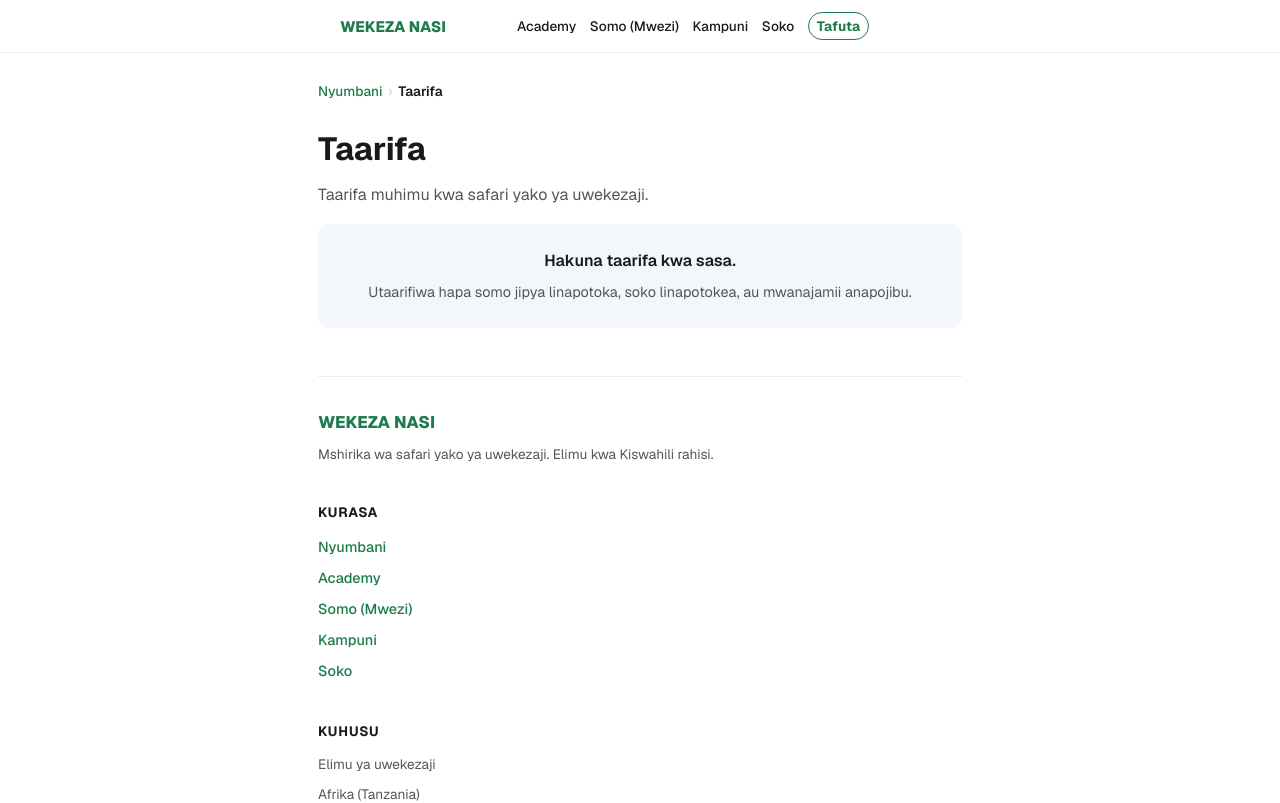
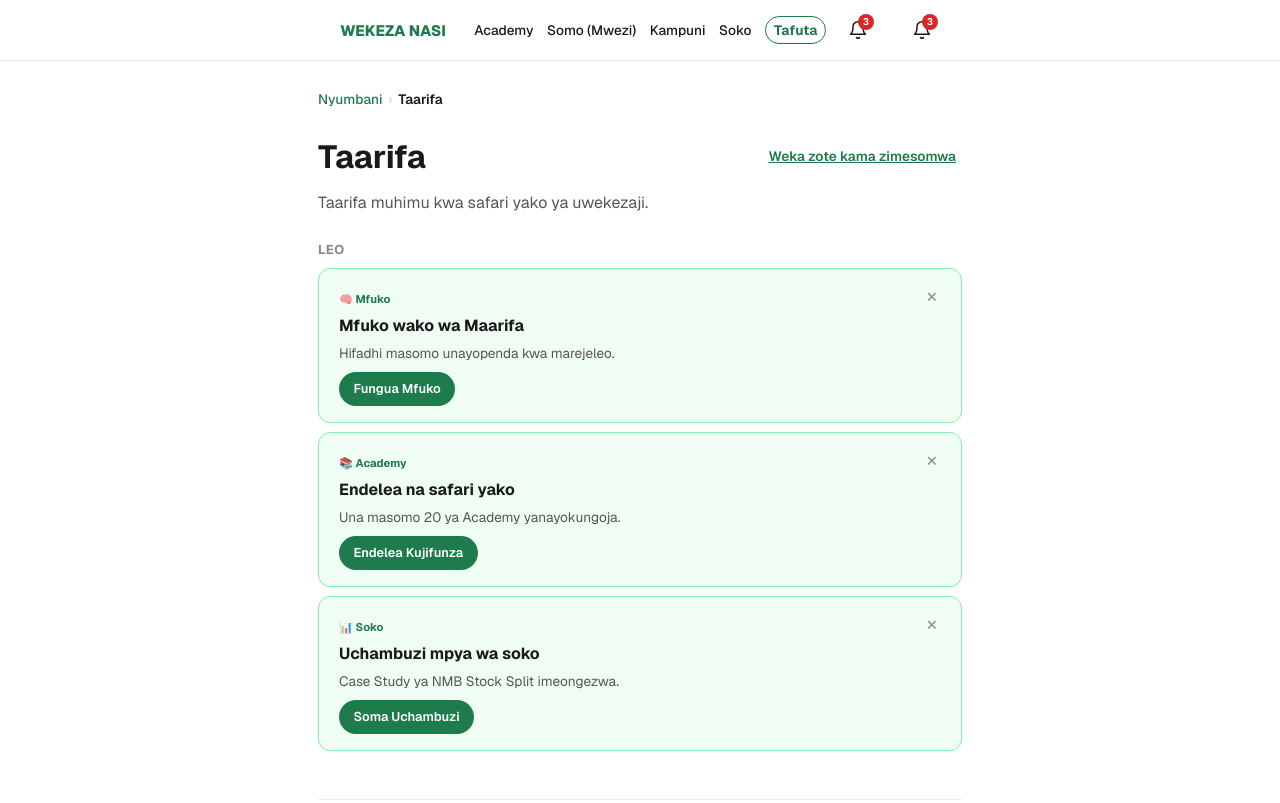
Before and after one commit to sadikiabubakari698-crypto/wekeza_nasi, a Next.js app in the folder wekeza-nasi-app/: page /notifications in a window 1280 px wide. Shown: the top 803 px of the page. Built offline with nearby package versions, Linux system fonts and the light colour scheme.

Commit message:
Notification D: integrate NotificationBell into Header

```diff
--- a/wekeza-nasi-app/components/Header.js
+++ b/wekeza-nasi-app/components/Header.js
@@ -1,6 +1,7 @@
 "use client";
 import Link from "next/link";
 import { useState } from "react";
+import NotificationBell from "./NotificationBell";
 
 export default function Header() {
   const [open, setOpen] = useState(false);
@@ -31,16 +32,13 @@
             <Link key={l.href} href={l.href} style={navLinkStyle}>{l.label}</Link>
           ))}
           <Link href="/search" style={searchLinkStyle}>Tafuta</Link>
+          <NotificationBell />
         </nav>
 
-        <div style={{ display: "flex", alignItems: "center", gap: "0.25rem" }}>
+        <div style={{ display: "flex", alignItems: "center", gap: "0.15rem" }}>
+          <NotificationBell />
           <Link href="/search" style={searchLinkStyle} className="mobile-search-link">Tafuta</Link>
-          <button
-            style={menuBtnStyle}
-            className="mobile-menu-btn"
-            onClick={() => setOpen(!open)}
-            aria-label="Menu"
-          >
+          <button style={menuBtnStyle} className="mobile-menu-btn" onClick={() => setOpen(!open)} aria-label="Menu">
             {open ? "✕" : "☰"}
           </button>
         </div>
@@ -55,6 +53,9 @@
           ))}
           <Link href="/mfuko-wa-maarifa" style={{ ...navLinkStyle, fontSize: "1rem", fontWeight: 600 }} onClick={() => setOpen(false)}>
             Mfuko wa Maarifa
+          </Link>
+          <Link href="/notifications" style={{ ...navLinkStyle, fontSize: "1rem", fontWeight: 600 }} onClick={() => setOpen(false)}>
+            Taarifa
           </Link>
         </div>
       )}
```
